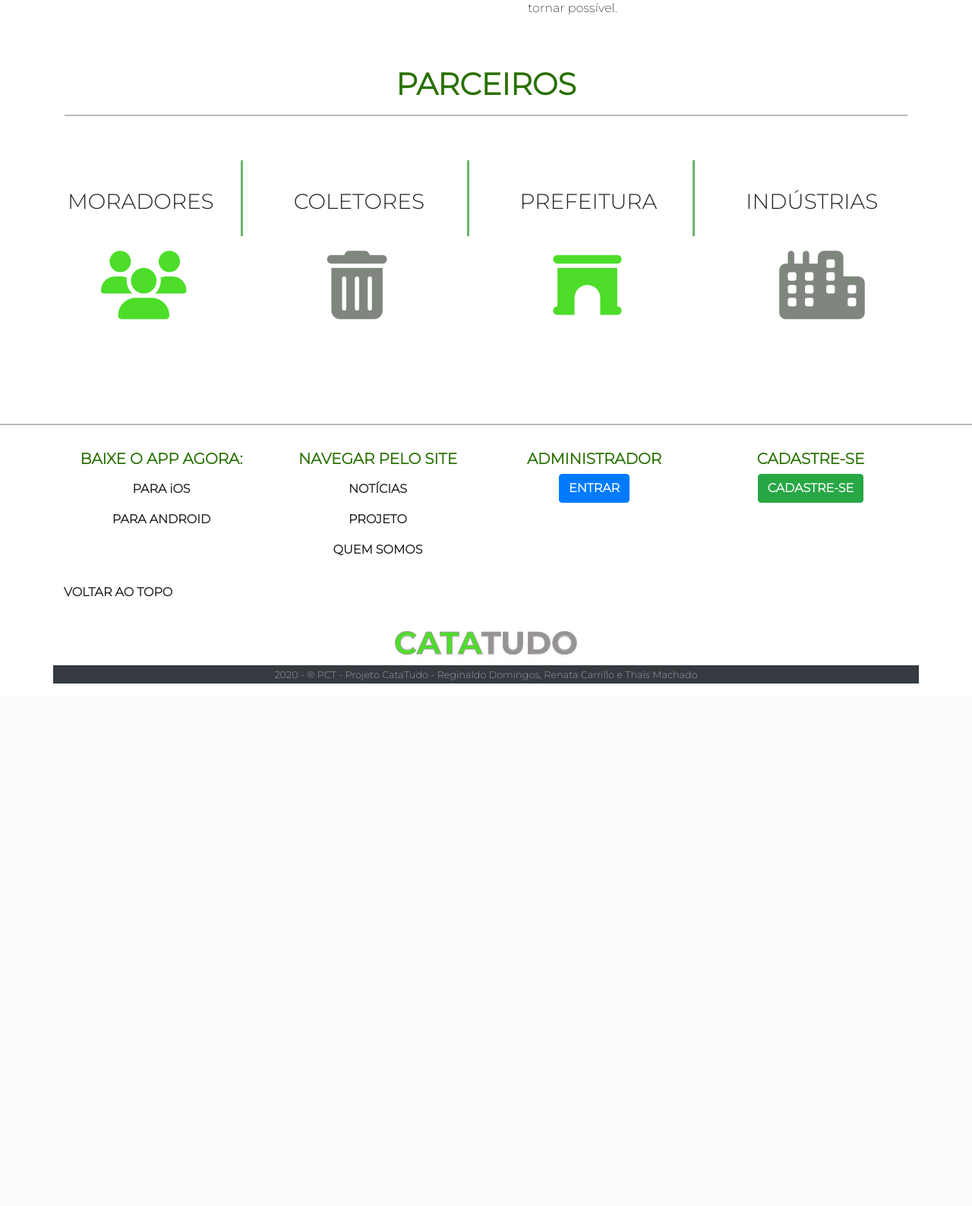
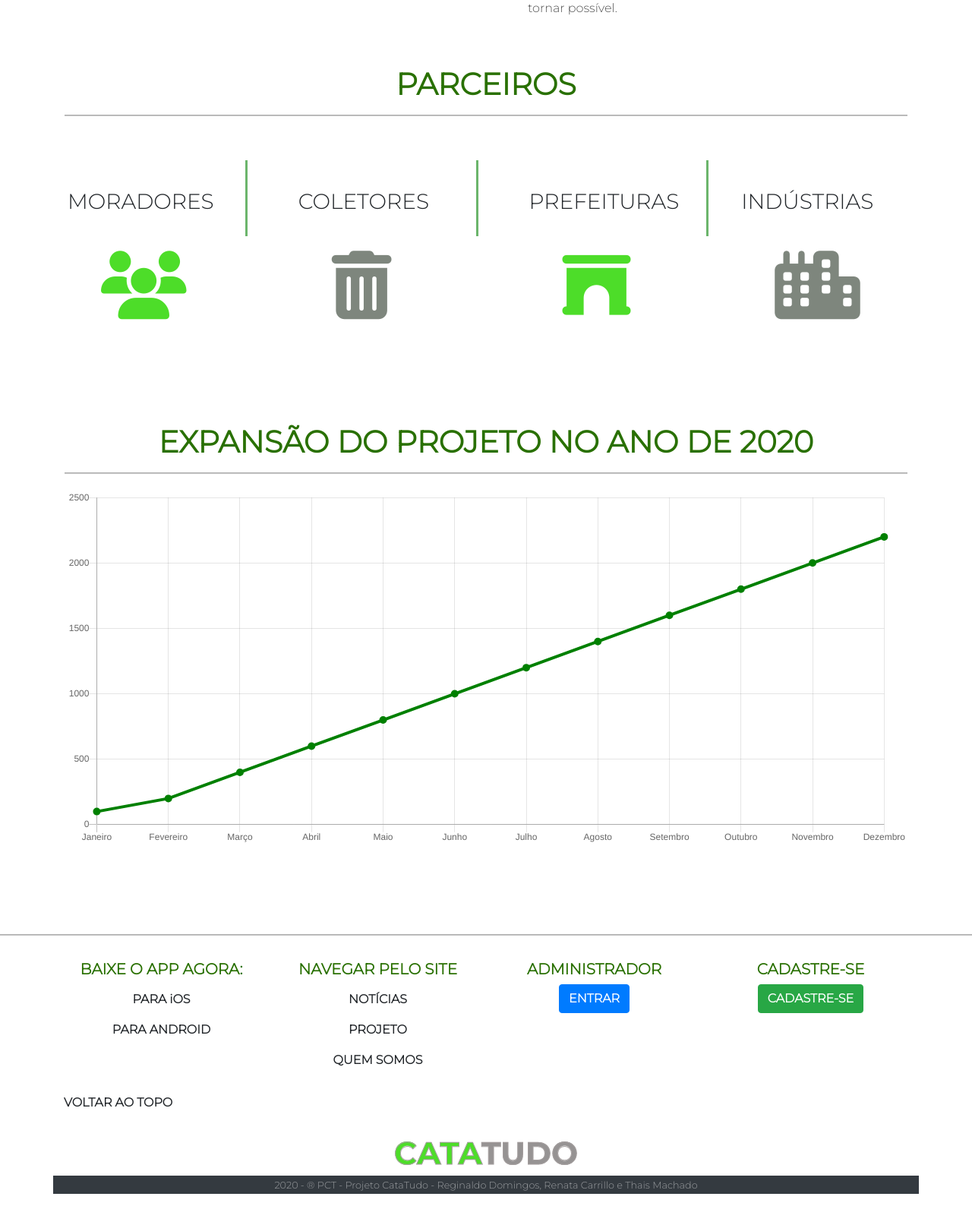
Before and after one commit to renatacarrillo/PORTAL-CATATUDO, a PHP site: page /projeto.php in a window 1280 px wide. Shown: the part 1484-3072 px from the top of the page at 76% size. Before the commit the page ends 2384 px from the top, so only its background shows below. Run offline with PHP 8.4, Linux system fonts and the light colour scheme; some libraries are stand-ins or nearby versions.

Commit message:
Atualização da página projeto.php

```diff
--- a/projeto.php
+++ b/projeto.php
@@ -109,15 +109,15 @@
             <div class="vl mr-5"></div>
 
             <div class="col-sm tam-mob-ind-lix">
-              <h3 class="mt-5 mb-5 ml-1">PREFEITURA</h3>
+              <h3 class="mt-5 mb-5 ml-1">PREFEITURAS</h3>
               <i class="efeito fas fa-archway icons-nav-green ml-5 mb-5"></i>
             </div>
 
-            <div class="vl mr-5"></div>
+            <div class="vl mr-4"></div>
 
             <div class="col-sm tam-mob-ind-lix">
               <h3 class="mt-5 mb-5 ml-1">INDÚSTRIAS</h3>
-              <i class="efeito fas fa-city icons-nav ml-5 mb-5"></i>
+              <i class="efeito fas fa-city icons-nav ml-5 mb-3"></i>
             </div>
 
           </div>
@@ -127,12 +127,58 @@
     </div>
   </nav>
 
+  <!-- NAV GRÁFICO -->
+  <nav class="esp-nav-home">
+    <div class="container">
+      <div class="row">
+        <div class="col-sm esp-caixas-b tam-mob-ind">
+          <h1 class="teste text-center font-weight-bold"> EXPANSÃO DO PROJETO NO ANO DE 2020 </h1>
+          <hr>
+          </hr>
+          <canvas class="my-4 w-100 chartjs-render-monitor" id="myChart" width="1522" height="642" style="display: block; height: 514px; width: 1218px;"></canvas>
+          </div>
+      </div>
+    </div>
+    </div>
+  </nav>
+
+
   <hr></hr>
   <!-- INCLUINDO O FOOTER -->
   <!-- FOOTER -->
   <?php include 'includes/footer.php' ?>
 
+  <!-- GRÁFICO -->
+  <script src="https://cdnjs.cloudflare.com/ajax/libs/Chart.js/2.7.1/Chart.min.js"></script>
+  <script>
+      var ctx = document.getElementById("myChart");
+      var myChart = new Chart(ctx, {
+        type: 'line',
+        data: {
+          labels: ["Janeiro", "Fevereiro", "Março", "Abril", "Maio", "Junho", "Julho", "Agosto", "Setembro", "Outubro", "Novembro", "Dezembro"],
+          datasets: [{
+            data: [100, 200, 400, 600, 800, 1000, 1200, 1400, 1600, 1800, 2000, 2200],
+            lineTension: 0,
+            backgroundColor: 'transparent',
+            borderColor: '#008000',
+            borderWidth: 4,
+            pointBackgroundColor: '#008000'
+          }]
+        },
+        options: {
+          scales: {
+            yAxes: [{
+              ticks: {
+                beginAtZero: false
+              }
+            }]
+          },
+          legend: {
+            display: false,
+          }
+        }
+      });
+    </script>
 
 </body>
-
 </html>
```
